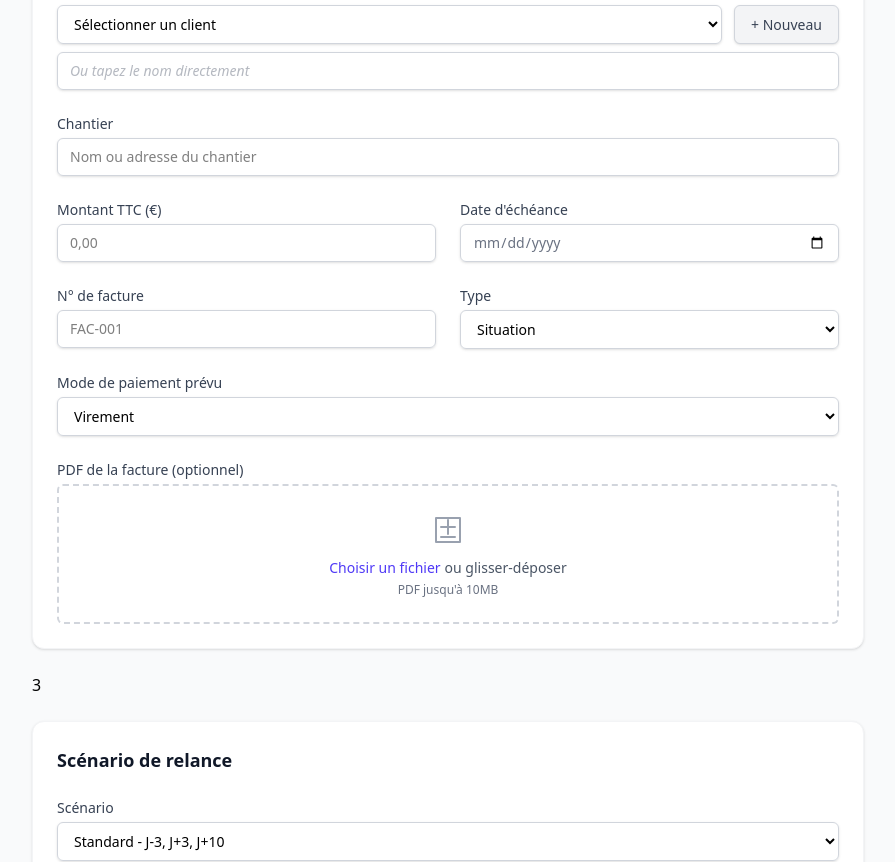
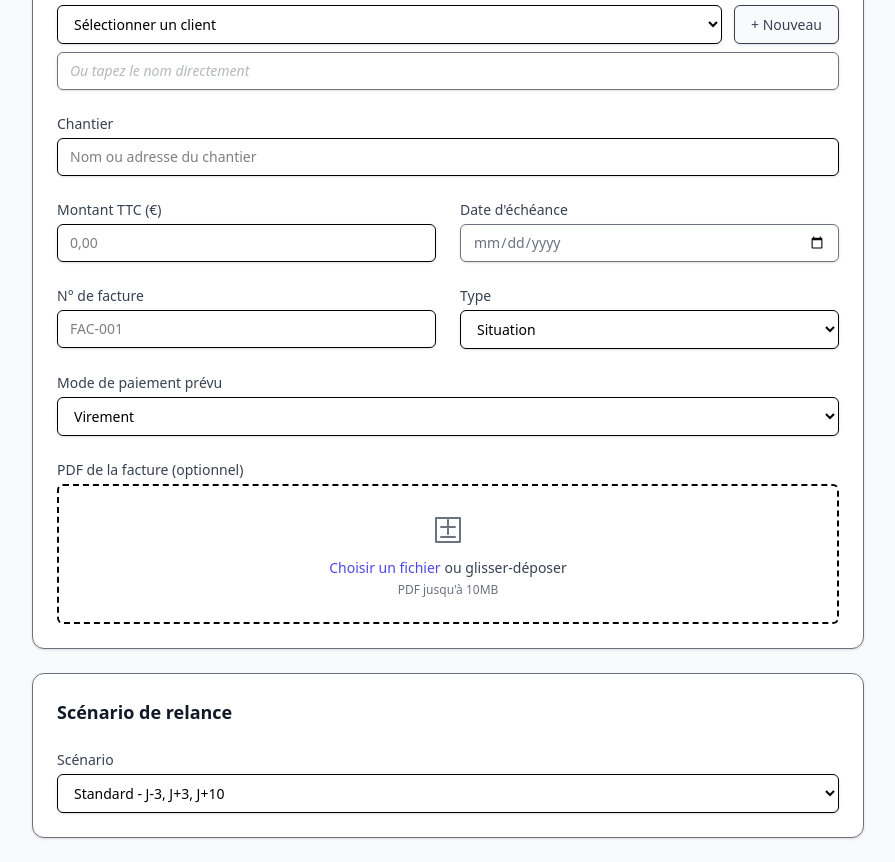
Before and after one commit to tiffan-source/btpbillstracker, an Angular app: page /new-bill in a window 1280 px wide. Shown: the part 220-1082 px from the top of the page, without its empty margins (192-1087 px from the left). Built offline with nearby package versions, Linux system fonts and the light colour scheme.

Commit message:
feat(billing): update design tokens and refactor new bill component styles for improved theming

```diff
--- a/src/app/modules/billing/presentation/components/new-bill/new-bill.component.html
+++ b/src/app/modules/billing/presentation/components/new-bill/new-bill.component.html
@@ -1,15 +1,15 @@
-<div class="min-h-screen bg-gray-50 pb-10">
+<div class="min-h-screen bg-background pb-10">
   <!-- Header de page -->
   <div class="max-w-4xl mx-auto pt-8 px-4 sm:px-6 lg:px-8">
     <div class="flex items-center gap-4 mb-2">
-      <button type="button" class="text-gray-500 hover:text-gray-700">
+      <button type="button" class="text-subtle hover:text-foreground-muted">
         <svg xmlns="http://www.w3.org/2000/svg" fill="none" viewBox="0 0 24 24" stroke-width="2" stroke="currentColor" class="w-6 h-6">
           <path stroke-linecap="round" stroke-linejoin="round" d="M10.5 19.5L3 12m0 0l7.5-7.5M3 12h18" />
         </svg>
       </button>
-      <h1 class="text-2xl font-bold text-gray-900">Ajouter une facture</h1>
+      <h1 class="text-2xl font-bold text-foreground">Ajouter une facture</h1>
     </div>
-    <p class="text-sm text-gray-500 ml-10">Renseignez les informations de la facture à suivre</p>
+    <p class="text-sm text-subtle ml-10">Renseignez les informations de la facture à suivre</p>
   </div>
 
   <!-- Formulaire -->
@@ -17,56 +17,56 @@
     <form [formGroup]="invoiceForm" (ngSubmit)="onSubmit()" class="flex flex-col gap-6">
 
       <!-- CARTE 1 : Informations de la facture -->
-      <div class="bg-white rounded-xl shadow-sm border border-gray-100 p-6">
-        <h2 class="text-lg font-bold text-gray-900 mb-6">Informations de la facture</h2>
+      <div class="bg-surface rounded-card shadow-sm border border-subtle p-6">
+        <h2 class="text-lg font-bold text-foreground mb-6">Informations de la facture</h2>
 
         <div class="flex flex-col gap-6">
           <!-- [Ligne 1] Client -->
           <div>
-            <label for="clientId" class="block text-sm font-medium text-gray-700 mb-1">Client</label>
+            <label for="clientId" class="block text-sm font-medium text-foreground-muted mb-1">Client</label>
             <div class="flex gap-3">
-              <select id="clientId" formControlName="clientId" class="block w-full rounded-md border-gray-300 shadow-sm focus:border-indigo-500 focus:ring-indigo-500 sm:text-sm px-3 py-2 border">
+              <select id="clientId" formControlName="clientId" class="block w-full rounded-input border-input shadow-sm focus:border-primary focus:ring-primary sm:text-sm px-3 py-2 border">
                 <option value="">Sélectionner un client</option>
                 @for (client of facade.clients(); track client.id) {
                   <option [value]="client.id">{{ client.name }}</option>
                 }
               </select>
-              <button type="button" class="inline-flex items-center rounded-md border border-gray-300 bg-gray-100 px-4 py-2 text-sm font-medium text-gray-700 shadow-sm hover:bg-gray-200 focus:outline-none focus:ring-2 focus:ring-indigo-500 focus:ring-offset-2 whitespace-nowrap">
+              <button type="button" class="inline-flex items-center rounded-btn border border-input bg-background px-4 py-2 text-sm font-medium text-foreground-muted shadow-sm hover:bg-surface-hover focus:outline-none focus:ring-2 focus:ring-primary focus:ring-offset-2 whitespace-nowrap">
                 + Nouveau
               </button>
             </div>
             <div class="mt-2">
-              <input type="text" formControlName="newClientName" placeholder="Ou tapez le nom directement" class="block w-full rounded-md border-gray-300 shadow-sm focus:border-indigo-500 focus:ring-indigo-500 sm:text-sm px-3 py-2 border text-gray-500 italic">
+              <input type="text" formControlName="newClientName" placeholder="Ou tapez le nom directement" class="block w-full rounded-input border-input shadow-sm focus:border-primary focus:ring-primary sm:text-sm px-3 py-2 border text-subtle italic">
             </div>
           </div>
 
           <!-- [Ligne 2] Chantier -->
           <div>
-            <label for="chantier" class="block text-sm font-medium text-gray-700 mb-1">Chantier</label>
-            <input type="text" id="chantier" formControlName="chantier" placeholder="Nom ou adresse du chantier" class="block w-full rounded-md border-gray-300 shadow-sm focus:border-indigo-500 focus:ring-indigo-500 sm:text-sm px-3 py-2 border">
+            <label for="chantier" class="block text-sm font-medium text-foreground-muted mb-1">Chantier</label>
+            <input type="text" id="chantier" formControlName="chantier" placeholder="Nom ou adresse du chantier" class="block w-full rounded-input border-input shadow-sm focus:border-primary focus:ring-primary sm:text-sm px-3 py-2 border">
           </div>
 
           <!-- [Ligne 3] Grille 2 colonnes (Montant TTC / Date d'échéance) -->
           <div class="grid grid-cols-1 gap-6 sm:grid-cols-2">
             <div>
-              <label for="amountTTC" class="block text-sm font-medium text-gray-700 mb-1">Montant TTC (€)</label>
-              <input type="number" id="amountTTC" formControlName="amountTTC" placeholder="0,00" class="block w-full rounded-md border-gray-300 shadow-sm focus:border-indigo-500 focus:ring-indigo-500 sm:text-sm px-3 py-2 border">
+              <label for="amountTTC" class="block text-sm font-medium text-foreground-muted mb-1">Montant TTC (€)</label>
+              <input type="number" id="amountTTC" formControlName="amountTTC" placeholder="0,00" class="block w-full rounded-input border-input shadow-sm focus:border-primary focus:ring-primary sm:text-sm px-3 py-2 border">
             </div>
             <div>
-              <label for="dueDate" class="block text-sm font-medium text-gray-700 mb-1">Date d'échéance</label>
-              <input type="date" id="dueDate" formControlName="dueDate" class="block w-full rounded-md border-gray-300 shadow-sm focus:border-indigo-500 focus:ring-indigo-500 sm:text-sm px-3 py-2 border text-gray-500">
+              <label for="dueDate" class="block text-sm font-medium text-foreground-muted mb-1">Date d'échéance</label>
+              <input type="date" id="dueDate" formControlName="dueDate" class="block w-full rounded-input border-input shadow-sm focus:border-primary focus:ring-primary sm:text-sm px-3 py-2 border text-subtle">
             </div>
           </div>
 
           <!-- [Ligne 4] Grille 2 colonnes (N° de facture / Type) -->
           <div class="grid grid-cols-1 gap-6 sm:grid-cols-2">
             <div>
-              <label for="invoiceNumber" class="block text-sm font-medium text-gray-700 mb-1">N° de facture</label>
-              <input type="text" id="invoiceNumber" formControlName="invoiceNumber" placeholder="FAC-001" class="block w-full rounded-md border-gray-300 shadow-sm focus:border-indigo-500 focus:ring-indigo-500 sm:text-sm px-3 py-2 border">
+              <label for="invoiceNumber" class="block text-sm font-medium text-foreground-muted mb-1">N° de facture</label>
+              <input type="text" id="invoiceNumber" formControlName="invoiceNumber" placeholder="FAC-001" class="block w-full rounded-input border-input shadow-sm focus:border-primary focus:ring-primary sm:text-sm px-3 py-2 border">
             </div>
             <div>
-              <label for="type" class="block text-sm font-medium text-gray-700 mb-1">Type</label>
-              <select id="type" formControlName="type" class="block w-full rounded-md border-gray-300 shadow-sm focus:border-indigo-500 focus:ring-indigo-500 sm:text-sm px-3 py-2 border">
+              <label for="type" class="block text-sm font-medium text-foreground-muted mb-1">Type</label>
+              <select id="type" formControlName="type" class="block w-full rounded-input border-input shadow-sm focus:border-primary focus:ring-primary sm:text-sm px-3 py-2 border">
                 <option value="Situation">Situation</option>
                 <option value="Solde">Solde</option>
                 <option value="Acompte">Acompte</option>
@@ -76,8 +76,8 @@
 
           <!-- [Ligne 5] Mode de paiement -->
           <div>
-            <label for="paymentMode" class="block text-sm font-medium text-gray-700 mb-1">Mode de paiement prévu</label>
-            <select id="paymentMode" formControlName="paymentMode" class="block w-full rounded-md border-gray-300 shadow-sm focus:border-indigo-500 focus:ring-indigo-500 sm:text-sm px-3 py-2 border">
+            <label for="paymentMode" class="block text-sm font-medium text-foreground-muted mb-1">Mode de paiement prévu</label>
+            <select id="paymentMode" formControlName="paymentMode" class="block w-full rounded-input border-input shadow-sm focus:border-primary focus:ring-primary sm:text-sm px-3 py-2 border">
               <option value="Virement">Virement</option>
               <option value="Chèque">Chèque</option>
               <option value="Espèces">Espèces</option>
@@ -86,33 +86,33 @@
 
           <!-- [Ligne 6] PDF de la facture -->
           <div>
-            <label class="block text-sm font-medium text-gray-700 mb-1">PDF de la facture (optionnel)</label>
-            <button type="button" class="mt-1 flex w-full justify-center rounded-md border-2 border-dashed border-gray-300 px-6 pt-5 pb-6 hover:border-indigo-500 hover:bg-gray-50 focus:outline-none focus:ring-2 focus:ring-indigo-500 focus:ring-offset-2">
+            <label class="block text-sm font-medium text-foreground-muted mb-1">PDF de la facture (optionnel)</label>
+            <button type="button" class="mt-1 flex w-full justify-center rounded-input border-2 border-dashed border-input px-6 pt-5 pb-6 hover:border-primary hover:bg-background focus:outline-none focus:ring-2 focus:ring-primary focus:ring-offset-2">
               <div class="space-y-1 text-center">
-                <svg class="mx-auto h-12 w-12 text-gray-400" stroke="currentColor" fill="none" viewBox="0 0 48 48" aria-hidden="true">
+                <svg class="mx-auto h-12 w-12 text-subtle" stroke="currentColor" fill="none" viewBox="0 0 48 48" aria-hidden="true">
                   <path d="M24 14v14m-7-7h14m-14 10h14" stroke-width="2" stroke-linecap="round" stroke-linejoin="round" />
                   <path d="M12 12h24v24H12z" stroke-width="2" stroke-linecap="round" stroke-linejoin="round" />
                 </svg>
-                <div class="flex text-sm text-gray-600">
-                  <span class="relative rounded-md font-medium text-indigo-600 focus-within:outline-none focus-within:ring-2 focus-within:ring-indigo-500 focus-within:ring-offset-2 hover:text-indigo-500">
+                <div class="flex text-sm text-foreground-muted">
+                  <span class="relative rounded-md font-medium text-primary focus-within:outline-none focus-within:ring-2 focus-within:ring-primary focus-within:ring-offset-2 hover:text-primary-hover">
                     Choisir un fichier
                   </span>
                   <p class="pl-1">ou glisser-déposer</p>
                 </div>
-                <p class="text-xs text-gray-500">PDF jusqu'à 10MB</p>
+                <p class="text-xs text-subtle">PDF jusqu'à 10MB</p>
               </div>
             </button>
           </div>
         </div>
       </div>
-3
+
       <!-- CARTE 2 : Scénario de relance -->
-      <div class="bg-white rounded-xl shadow-sm border border-gray-100 p-6">
-        <h2 class="text-lg font-bold text-gray-900 mb-6">Scénario de relance</h2>
+      <div class="bg-surface rounded-card shadow-sm border border-subtle p-6">
+        <h2 class="text-lg font-bold text-foreground mb-6">Scénario de relance</h2>
 
         <div>
-          <label for="scenario" class="block text-sm font-medium text-gray-700 mb-1">Scénario</label>
-          <select id="scenario" formControlName="scenario" class="block w-full rounded-md border-gray-300 shadow-sm focus:border-indigo-500 focus:ring-indigo-500 sm:text-sm px-3 py-2 border">
+          <label for="scenario" class="block text-sm font-medium text-foreground-muted mb-1">Scénario</label>
+          <select id="scenario" formControlName="scenario" class="block w-full rounded-input border-input shadow-sm focus:border-primary focus:ring-primary sm:text-sm px-3 py-2 border">
             @for (sc of facade.scenarios(); track sc.id) {
               <option [value]="sc.id">{{ sc.label }}</option>
             }
@@ -122,7 +122,7 @@
 
       <!-- Submit Section -->
       <div class="flex justify-end pt-4">
-        <button type="submit" [disabled]="invoiceForm.invalid || facade.isSubmitting()" class="inline-flex justify-center rounded-md border border-transparent bg-indigo-600 px-6 py-3 text-base font-medium text-white shadow-sm hover:bg-indigo-700 focus:outline-none focus:ring-2 focus:ring-indigo-500 focus:ring-offset-2 disabled:bg-indigo-400 disabled:cursor-not-allowed">
+        <button type="submit" [disabled]="invoiceForm.invalid || facade.isSubmitting()" class="inline-flex justify-center rounded-btn border border-transparent bg-primary px-6 py-3 text-base font-medium text-primary-content shadow-sm hover:bg-primary-hover focus:outline-none focus:ring-2 focus:ring-primary focus:ring-offset-2 disabled:opacity-50 disabled:cursor-not-allowed">
           {{ facade.isSubmitting() ? 'Enregistrement...' : 'Enregistrer' }}
         </button>
       </div>
--- a/src/styles.css
+++ b/src/styles.css
@@ -1,3 +1,29 @@
 /* You can add global styles to this file, and also import other style files */
 
 @import 'tailwindcss';
+
+@theme {
+  /* Branding */
+  --color-primary: #4f46e5;
+  --color-primary-hover: #4338ca;
+  --color-primary-content: #ffffff;
+
+  /* Surfaces & Backgrounds */
+  --color-background: #f9fafb;
+  --color-surface: #ffffff;
+  --color-surface-hover: #f3f4f6;
+
+  /* Text & Foreground */
+  --color-foreground: #111827;
+  --color-foreground-muted: #374151;
+  --color-subtle: #6b7280;
+
+  /* Borders */
+  --color-border-subtle: #f3f4f6;
+  --color-border-input: #d1d5db;
+
+  /* Radius */
+  --radius-card: 0.75rem;
+  --radius-btn: 0.375rem;
+  --radius-input: 0.375rem;
+}
```
